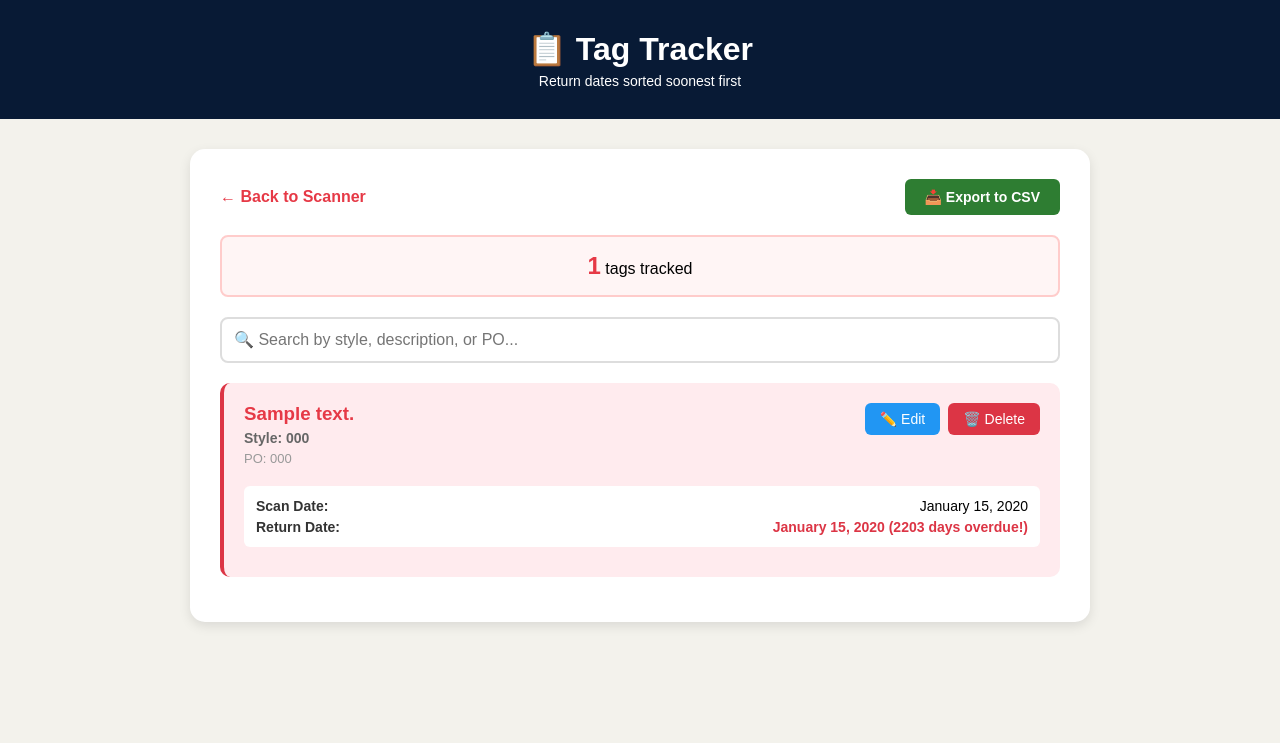
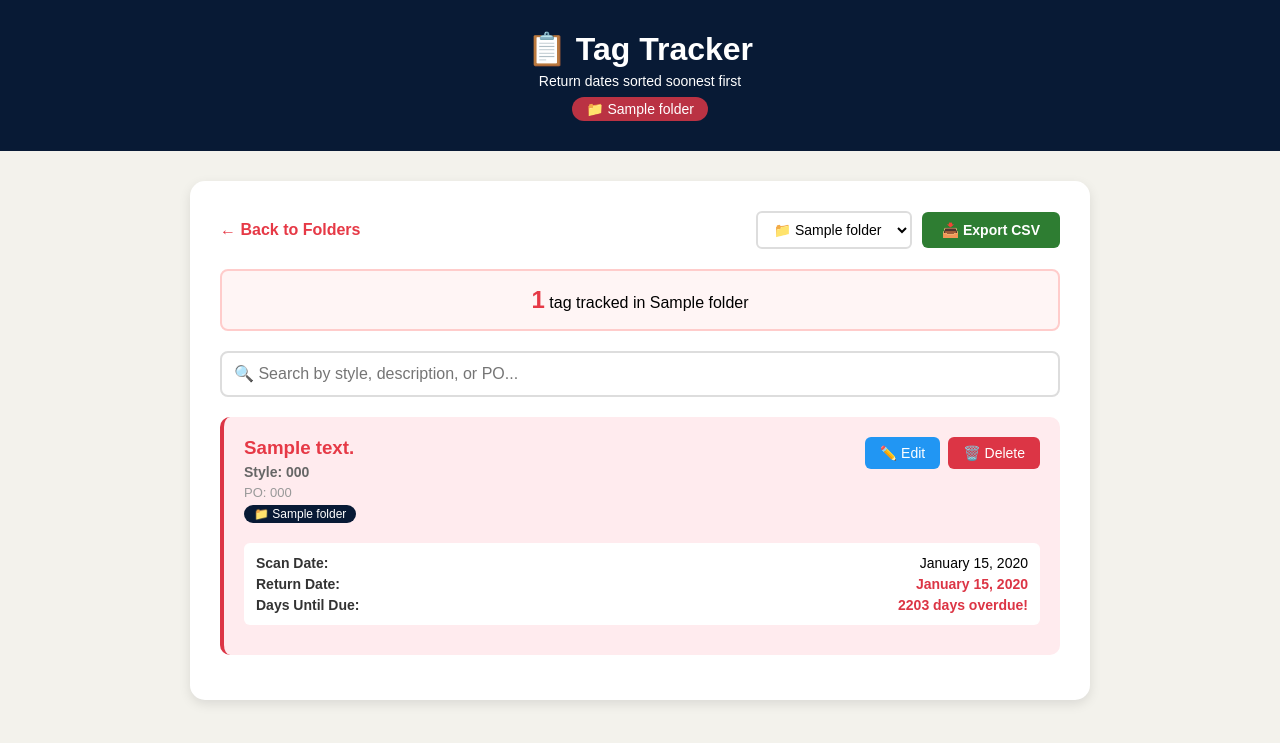
Before and after one commit to janetsbowers-prog/Tag-Tracker, a Flask app: page /tracker?folder_id=1 in a window 1280 px wide. Shown: the top 743 px of the page. Run offline with Flask 3, Linux system fonts and the light colour scheme; tables that the repository leaves empty hold one stand-in row (values such as "Sample post").

Commit message:
Added folders and days til due

```diff
--- a/app.py
+++ b/app.py
@@ -4,7 +4,7 @@ import base64
 import re
 from datetime import datetime, timedelta
 from anthropic import Anthropic
-from database import db, Tag, init_db
+from database import db, Tag, Folder, init_db
 
 app = Flask(__name__)
 
@@ -16,22 +16,100 @@ client = Anthropic(api_key=os.environ.get("ANTHROPIC_API_KEY"))
 
 @app.route('/')
 def index():
-    """Main page with camera interface"""
-    return render_template('index.html')
+    """Folder selection / home page"""
+    folders = Folder.query.order_by(Folder.name.asc()).all()
+    return render_template('folders.html', folders=folders)
+
+@app.route('/scan/<int:folder_id>')
+def scan(folder_id):
+    """Scanner page for a specific folder"""
+    folder = Folder.query.get_or_404(folder_id)
+    return render_template('index.html', folder=folder)
+
+@app.route('/api/folders', methods=['GET'])
+def get_folders():
+    """Get all folders"""
+    folders = Folder.query.order_by(Folder.name.asc()).all()
+    return jsonify({
+        'success': True,
+        'folders': [f.to_dict() for f in folders]
+    })
+
+@app.route('/api/folders', methods=['POST'])
+def create_folder():
+    """Create a new folder"""
+    try:
+        data = request.get_json()
+        name = data.get('name', '').strip()
+
+        if not name:
+            return jsonify({'success': False, 'error': 'Folder name is required'}), 400
+
+        # Check for duplicate
+        existing = Folder.query.filter_by(name=name).first()
+        if existing:
+            return jsonify({'success': False, 'error': 'A folder with that name already exists'}), 400
+
+        folder = Folder(name=name)
+        db.session.add(folder)
+        db.session.commit()
+
+        return jsonify({
+            'success': True,
+            'folder': folder.to_dict()
+        })
+    except Exception as e:
+        db.session.rollback()
+        return jsonify({'success': False, 'error': str(e)}), 500
+
+@app.route('/api/folders/<int:folder_id>', methods=['PUT'])
+def rename_folder(folder_id):
+    """Rename a folder"""
+    try:
+        folder = Folder.query.get_or_404(folder_id)
+        data = request.get_json()
+        name = data.get('name', '').strip()
+
+        if not name:
+            return jsonify({'success': False, 'error': 'Folder name is required'}), 400
+
+        existing = Folder.query.filter(Folder.name == name, Folder.id != folder_id).first()
+        if existing:
+            return jsonify({'success': False, 'error': 'A folder with that name already exists'}), 400
+
+        folder.name = name
+        db.session.commit()
+
+        return jsonify({'success': True, 'folder': folder.to_dict()})
+    except Exception as e:
+        db.session.rollback()
+        return jsonify({'success': False, 'error': str(e)}), 500
+
+@app.route('/api/folders/<int:folder_id>', methods=['DELETE'])
+def delete_folder(folder_id):
+    """Delete a folder and all its tags"""
+    try:
+        folder = Folder.query.get_or_404(folder_id)
+        # Delete all tags in this folder
+        Tag.query.filter_by(folder_id=folder_id).delete()
+        db.session.delete(folder)
+        db.session.commit()
+
+        return jsonify({'success': True, 'message': 'Folder deleted'})
+    except Exception as e:
+        db.session.rollback()
+        return jsonify({'success': False, 'error': str(e)}), 500
 
 @app.route('/upload', methods=['POST'])
 def upload_image():
     """Process uploaded tag image"""
     try:
-        # Get image data from request
         data = request.get_json()
         image_data = data.get('image')
 
-        # Remove data URL prefix if present
         if ',' in image_data:
             image_data = image_data.split(',')[1]
 
-        # Call Claude Vision API to extract tag data
         message = client.messages.create(
             model="claude-sonnet-4-20250514",
             max_tokens=1000,
@@ -56,13 +134,12 @@ def upload_image():
             ],
         )
 
-        # Extract the response text
         response_text = message.content[0].text
 
         return jsonify({
             'success': True,
             'data': response_text,
-            'image_data': image_data  # Send back for saving
+            'image_data': image_data
         })
 
     except Exception as e:
@@ -79,24 +156,20 @@ def save_tag():
         style_number = data.get('style_number')
         description = data.get('description')
         po_number = data.get('po_number')
-        scan_date_str = data.get('scan_date')  # Format: YYYY-MM-DD
-        return_date_str = data.get('return_date')  # Optional, can be provided by user
+        scan_date_str = data.get('scan_date')
+        return_date_str = data.get('return_date')
         image_data = data.get('image_data')
+        folder_id = data.get('folder_id')
 
-        # Parse scan date
         scan_date = datetime.strptime(scan_date_str, '%Y-%m-%d').date()
 
-        # Use provided return date or calculate it
         if return_date_str:
             return_date = datetime.strptime(return_date_str, '%Y-%m-%d').date()
         else:
-            # Calculate return date (30 days from scan date)
             return_date = scan_date + timedelta(days=30)
 
-        # Reconstruct raw text
         raw_text = f"Style Number: {style_number}\nDescription: {description}\nPO Number: {po_number}"
 
-        # Create new tag record
         new_tag = Tag(
             style_number=style_number,
             description=description,
@@ -104,7 +177,8 @@ def save_tag():
             scan_date=scan_date,
             return_date=return_date,
             raw_text=raw_text,
-            image_data=base64.b64decode(image_data) if image_data else None
+            image_data=base64.b64decode(image_data) if image_data else None,
+            folder_id=folder_id
         )
 
         db.session.add(new_tag)
@@ -128,13 +202,29 @@ def save_tag():
 def tracker():
     """View all stored tags, sorted by return date"""
     from datetime import date
-    tags = Tag.query.order_by(Tag.return_date.asc()).all()
-    return render_template('tracker.html', tags=tags, today=date.today())
+    folder_id = request.args.get('folder_id', type=int)
+
+    query = Tag.query
+    folder = None
+    if folder_id:
+        query = query.filter_by(folder_id=folder_id)
+        folder = Folder.query.get(folder_id)
+
+    tags = query.order_by(Tag.return_date.asc()).all()
+    folders = Folder.query.order_by(Folder.name.asc()).all()
+    return render_template('tracker.html', tags=tags, today=date.today(),
+                         current_folder=folder, folders=folders)
 
 @app.route('/api/tags', methods=['GET'])
 def get_tags():
     """API endpoint to get all tags as JSON"""
-    tags = Tag.query.order_by(Tag.return_date.asc()).all()
+    folder_id = request.args.get('folder_id', type=int)
+
+    query = Tag.query
+    if folder_id:
+        query = query.filter_by(folder_id=folder_id)
+
+    tags = query.order_by(Tag.return_date.asc()).all()
     return jsonify({
         'success': True,
         'tags': [t.to_dict() for t in tags]
@@ -166,25 +256,20 @@ def update_tag(tag_id):
         tag = Tag.query.get_or_404(tag_id)
         data = request.get_json()
 
-        # Update fields
         tag.style_number = data.get('style_number', tag.style_number)
         tag.description = data.get('description', tag.description)
         tag.po_number = data.get('po_number', tag.po_number)
 
-        # Update scan date if provided
         if 'scan_date' in data:
             scan_date = datetime.strptime(data['scan_date'], '%Y-%m-%d').date()
             tag.scan_date = scan_date
 
-        # Update return date if provided, otherwise recalculate
         if 'return_date' in data:
             return_date = datetime.strptime(data['return_date'], '%Y-%m-%d').date()
             tag.return_date = return_date
         else:
-            # Recalculate return date based on scan date
             tag.return_date = tag.scan_date + timedelta(days=30)
 
-        # Update raw_text
         tag.raw_text = f"Style Number: {tag.style_number}\nDescription: {tag.description}\nPO Number: {tag.po_number}"
 
         db.session.commit()
--- a/templates/tracker.html
+++ b/templates/tracker.html
@@ -63,6 +63,16 @@
             font-size: 14px;
         }
 
+        .folder-badge {
+            display: inline-block;
+            background: rgba(230, 57, 70, 0.8);
+            color: white;
+            padding: 4px 14px;
+            border-radius: 20px;
+            font-size: 14px;
+            margin-top: 8px;
+        }
+
         .top-controls {
             display: flex;
             justify-content: space-between;
@@ -81,6 +91,26 @@
 
         .back-link:hover {
             text-decoration: underline;
+        }
+
+        .top-right-controls {
+            display: flex;
+            gap: 10px;
+            align-items: center;
+        }
+
+        .folder-filter {
+            padding: 8px 12px;
+            border: 2px solid #ddd;
+            border-radius: 6px;
+            font-size: 14px;
+            background: white;
+            cursor: pointer;
+        }
+
+        .folder-filter:focus {
+            outline: none;
+            border-color: #e63946;
         }
 
         .export-btn {
@@ -165,6 +195,16 @@
         .tag-po {
             color: #999;
             font-size: 13px;
+            margin-bottom: 4px;
+        }
+
+        .tag-folder {
+            display: inline-block;
+            background: #081a35;
+            color: white;
+            padding: 2px 10px;
+            border-radius: 12px;
+            font-size: 12px;
             margin-bottom: 10px;
         }
 
@@ -202,6 +242,22 @@
 
         .return-date.due-soon {
             color: #ff9800;
+        }
+
+        .days-until {
+            font-weight: bold;
+        }
+
+        .days-until.overdue {
+            color: #dc3545;
+        }
+
+        .days-until.due-soon {
+            color: #ff9800;
+        }
+
+        .days-until.safe {
+            color: #2e7d32;
         }
 
         .card-buttons {
@@ -385,17 +441,31 @@
     <div class="header">
         <h1>📋 Tag Tracker</h1>
         <p class="subtitle">Return dates sorted soonest first</p>
+        {% if current_folder %}
+        <div class="folder-badge">📁 {{ current_folder.name }}</div>
+        {% endif %}
     </div>
 
     <div class="container">
         <div class="top-controls">
-            <a href="/" class="back-link">← Back to Scanner</a>
-            <button id="exportBtn" class="export-btn">📥 Export to CSV</button>
+            <a href="/" class="back-link">← Back to Folders</a>
+            <div class="top-right-controls">
+                <select class="folder-filter" id="folderFilter" onchange="filterByFolder()">
+                    <option value="">All Folders</option>
+                    {% for f in folders %}
+                    <option value="{{ f.id }}" {% if current_folder and current_folder.id == f.id %}selected{% endif %}>
+                        📁 {{ f.name }}
+                    </option>
+                    {% endfor %}
+                </select>
+                <button id="exportBtn" class="export-btn">📥 Export CSV</button>
+            </div>
         </div>
 
         {% if tags %}
             <div class="stats">
-                <strong>{{ tags|length }}</strong> tags tracked
+                <strong>{{ tags|length }}</strong> tag{{ 's' if tags|length != 1 else '' }} tracked
+                {% if current_folder %} in {{ current_folder.name }}{% endif %}
             </div>
 
             <div class="search-box">
@@ -406,6 +476,7 @@
                 {% for tag in tags %}
                 {% set days_until = (tag.return_date - today).days if today else 0 %}
                 {% set card_class = 'overdue' if days_until < 0 else ('due-soon' if days_until <= 7 else '') %}
+                {% set days_class = 'overdue' if days_until < 0 else ('due-soon' if days_until <= 7 else 'safe') %}
                 <div class="tag-card {{ card_class }}"
                      data-style="{{ tag.style_number|lower }}"
                      data-desc="{{ tag.description|lower }}"
@@ -416,6 +487,9 @@
                             <h3>{{ tag.description }}</h3>
                             <div class="tag-style">Style: {{ tag.style_number }}</div>
                             <div class="tag-po">PO: {{ tag.po_number }}</div>
+                            {% if tag.folder %}
+                            <span class="tag-folder">📁 {{ tag.folder.name }}</span>
+                            {% endif %}
                         </div>
                         <div class="card-buttons">
                             <button class="edit-btn" onclick="editTag({{ tag.id }}, '{{ tag.style_number|replace("'", "\\'") }}', '{{ tag.description|replace("'", "\\'") }}', '{{ tag.po_number|replace("'", "\\'") }}', '{{ tag.scan_date }}')">✏️ Edit</button>
@@ -431,12 +505,17 @@
                             <span class="date-label">Return Date:</span>
                             <span class="return-date {{ card_class }}">
                                 {{ tag.return_date.strftime('%B %d, %Y') }}
+                            </span>
+                        </div>
+                        <div class="date-row">
+                            <span class="date-label">Days Until Due:</span>
+                            <span class="days-until {{ days_class }}">
                                 {% if days_until < 0 %}
-                                    ({{ -days_until }} days overdue!)
+                                    {{ -days_until }} day{{ 's' if -days_until != 1 else '' }} overdue!
                                 {% elif days_until == 0 %}
-                                    (Due today!)
-                                {% elif days_until <= 7 %}
-                                    ({{ days_until }} days left)
+                                    Due today!
+                                {% else %}
+                                    {{ days_until }} day{{ 's' if days_until != 1 else '' }}
                                 {% endif %}
                             </span>
                         </div>
@@ -449,7 +528,7 @@
                 <h2>No Tags Yet</h2>
                 <p>Start scanning tags to track return dates!</p>
                 <p style="margin-top: 20px;">
-                    <a href="/">📸 Scan Your First Tag</a>
+                    <a href="/">📸 Go to Folders to Scan</a>
                 </p>
             </div>
         {% endif %}
@@ -495,12 +574,24 @@
     <script>
         const today = new Date('{{ today.isoformat() }}');
 
-        // Export to CSV functionality
+        // Folder filter
+        function filterByFolder() {
+            const folderId = document.getElementById('folderFilter').value;
+            if (folderId) {
+                window.location.href = `/tracker?folder_id=${folderId}`;
+            } else {
+                window.location.href = '/tracker';
+            }
+        }
+
+        // Export to CSV
         const exportBtn = document.getElementById('exportBtn');
         if (exportBtn) {
             exportBtn.addEventListener('click', async () => {
                 try {
-                    const response = await fetch('/api/tags');
+                    const folderId = document.getElementById('folderFilter').value;
+                    const url = folderId ? `/api/tags?folder_id=${folderId}` : '/api/tags';
+                    const response = await fetch(url);
                     const data = await response.json();
 
                     if (!data.success || data.tags.length === 0) {
@@ -510,14 +601,14 @@
 
                     const csv = convertToCSV(data.tags);
                     const blob = new Blob([csv], { type: 'text/csv' });
-                    const url = window.URL.createObjectURL(blob);
+                    const url2 = window.URL.createObjectURL(blob);
                     const a = document.createElement('a');
-                    a.href = url;
+                    a.href = url2;
                     a.download = `tag-tracker-${new Date().toISOString().split('T')[0]}.csv`;
                     document.body.appendChild(a);
                     a.click();
                     document.body.removeChild(a);
-                    window.URL.revokeObjectURL(url);
+                    window.URL.revokeObjectURL(url2);
                 } catch (err) {
                     alert('Error exporting: ' + err.message);
                 }
@@ -525,14 +616,16 @@
         }
 
         function convertToCSV(tags) {
-            const header = 'Style Number,Description,PO Number,Scan Date,Return Date\n';
+            const header = 'Style Number,Description,PO Number,Scan Date,Return Date,Days Until Due,Folder\n';
             const rows = tags.map(t => {
                 const style = escapeCSV(t.style_number);
                 const desc = escapeCSV(t.description);
                 const po = escapeCSV(t.po_number);
                 const scanDate = t.scan_date || '';
                 const returnDate = t.return_date || '';
-                return `${style},${desc},${po},${scanDate},${returnDate}`;
+                const daysUntil = t.days_until_due !== undefined ? t.days_until_due : '';
+                const folder = escapeCSV(t.folder_name || '');
+                return `${style},${desc},${po},${scanDate},${returnDate},${daysUntil},${folder}`;
             }).join('\n');
             return header + rows;
         }
@@ -546,7 +639,7 @@
             return text;
         }
 
-        // Search functionality
+        // Search
         const searchInput = document.getElementById('searchInput');
         if (searchInput) {
             searchInput.addEventListener('input', (e) => {
@@ -600,7 +693,6 @@
             document.getElementById('editPONumber').value = po;
             document.getElementById('editScanDate').value = scanDate;
 
-            // Calculate and set return date
             const scan = new Date(scanDate);
             const ret = new Date(scan);
             ret.setDate(ret.getDate() + 30);
@@ -609,7 +701,6 @@
             document.getElementById('editModal').style.display = 'block';
         }
 
-        // Update return date in edit modal when scan date changes
         document.getElementById('editScanDate').addEventListener('change', () => {
             const scanDate = new Date(document.getElementById('editScanDate').value);
             const returnDate = new Date(scanDate);
@@ -662,7 +753,7 @@
             }
         }
 
-        // Close modal when clicking outside
+        // Close modal on outside click
         window.onclick = function(event) {
             const modal = document.getElementById('editModal');
             if (event.target == modal) {
```
Also changed, not shown: database.py (+35 -5 lines), templates/index.html (+28 -18 lines).
